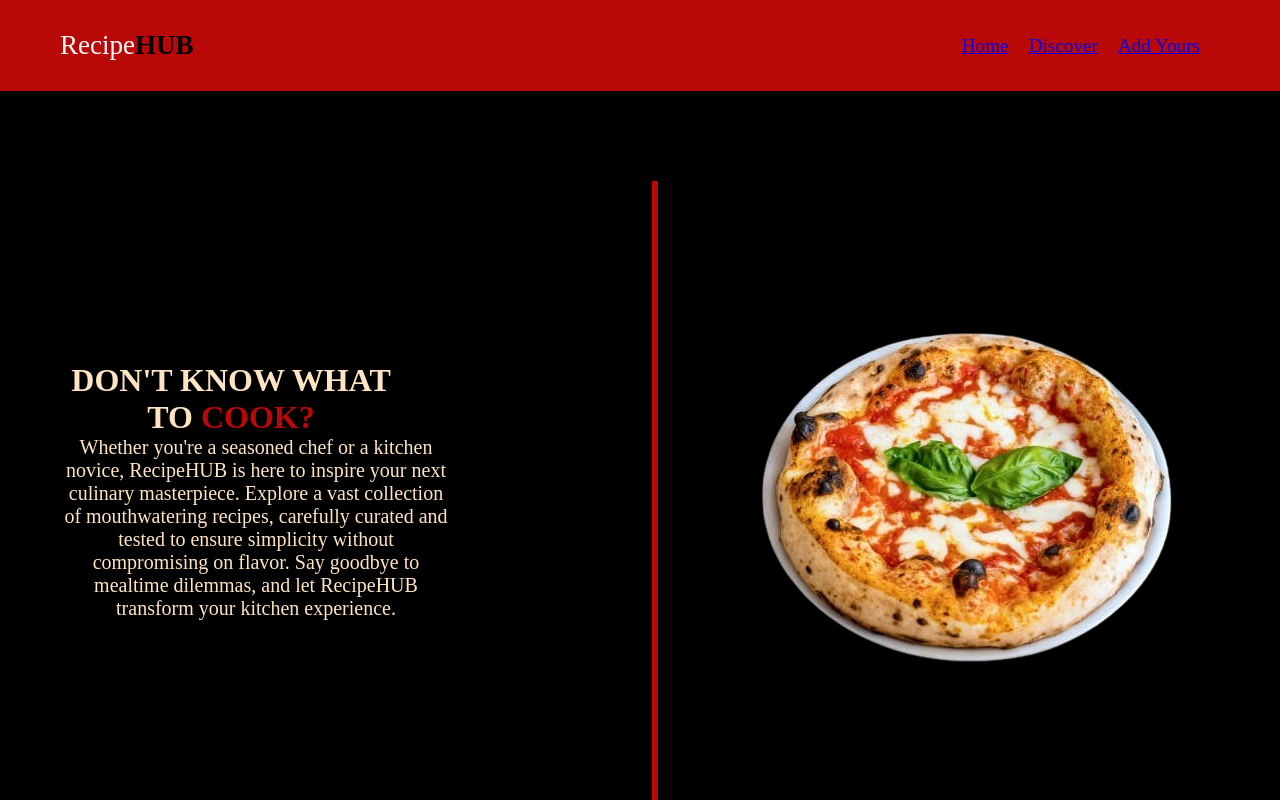
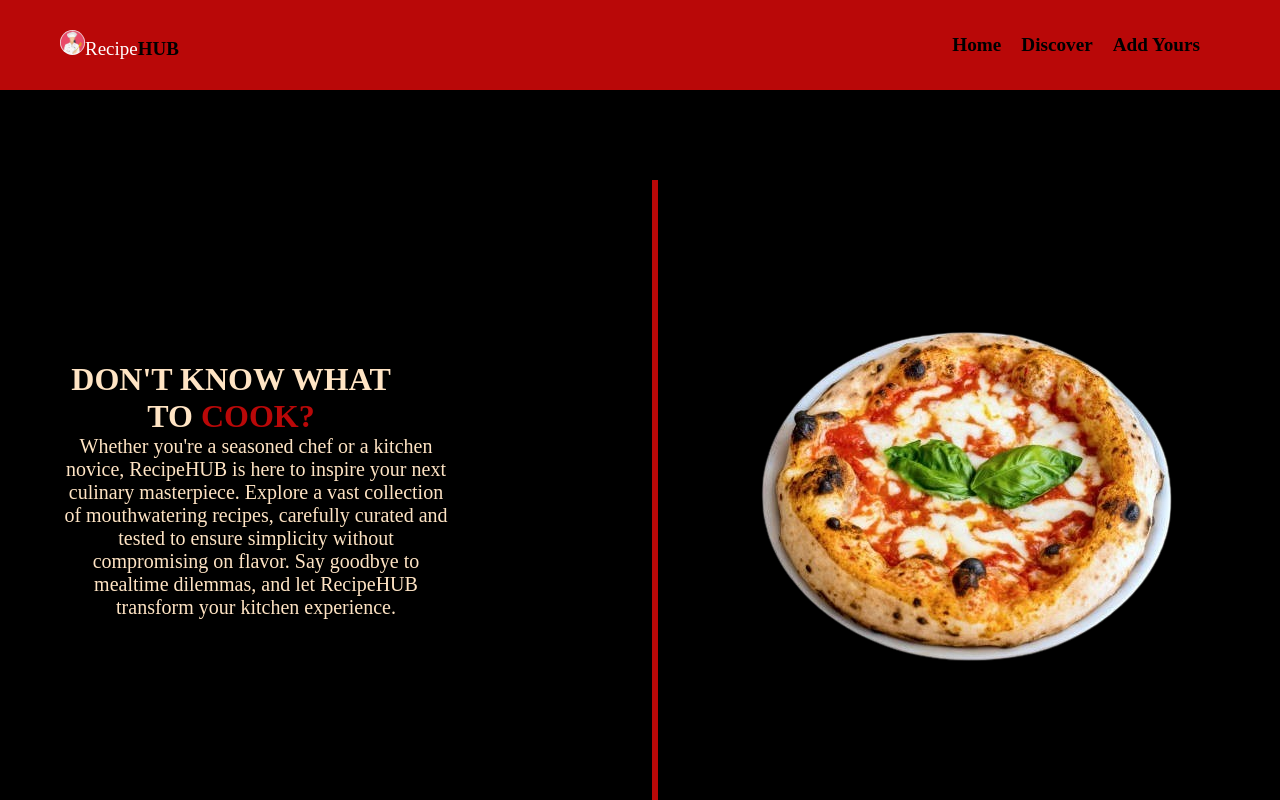
Before and after one commit to Renoy37/recipeHub-Project, a React (Create React App) app: page /Home in a window 1280 px wide. Shown: the top 800 px of the page. Built offline with nearby package versions, Linux system fonts and the light colour scheme.

Commit message:
Updated Nav

```diff
--- a/src/components/Navbar.js
+++ b/src/components/Navbar.js
@@ -1,23 +1,31 @@
 import React from "react";
 import { Link } from "react-router-dom";
+import chef from "../Assets/chef.jpeg";
 
 function Navbar() {
   return (
     <div className="navbar">
       <div className="Nav-container">
         <div className="nav-branding">
+          <img src={chef} alt="chef" className="chef" />
           Recipe<span className="hub">HUB</span>
         </div>
 
         <ul className="nav-link-container">
           <li className="nav-links">
-            <Link to="/Home">Home</Link>
+            <Link to="/Home" className="navs">
+              Home
+            </Link>
           </li>
           <li className="nav-links">
-            <Link to="/Discover">Discover</Link>
+            <Link to="/Discover" className="navs">
+              Discover
+            </Link>
           </li>
           <li className="nav-links">
-            <Link to="/PostPage">Add Yours</Link>
+            <Link to="/PostPage" className="navs">
+              Add Yours
+            </Link>
           </li>
         </ul>
       </div>
--- a/src/index.css
+++ b/src/index.css
@@ -21,7 +21,7 @@
 
 
 .nav-branding {
-  font-size: 27px;
+  font-size: 19px;
 }
 
 .nav-branding .hub {
@@ -37,9 +37,11 @@
   font-size: larger;
 }
 
-.nav-links {
+.navs {
   margin-right: 20px;
   cursor: pointer;
+  color: #000;
+  font-weight: bold;
 }
 
 .nav-links:hover {
@@ -153,3 +155,14 @@ form button{
     width: calc(100% - 20px);
   }
 }
+
+.navs {
+  text-decoration: none;
+}
+
+.chef {
+  /* padding: 20px; */
+  height: 25px;
+  width: 25px;
+  border-radius: 25px;
+}
```
